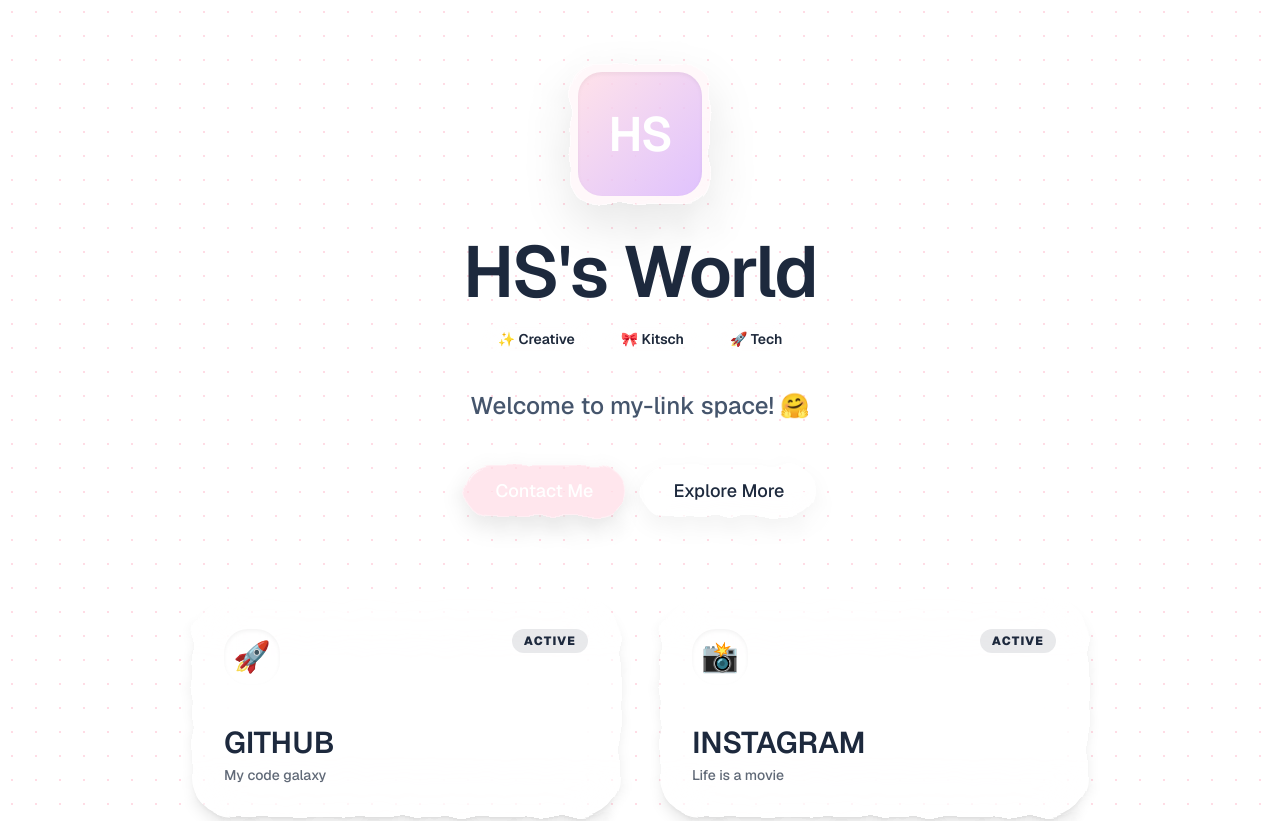
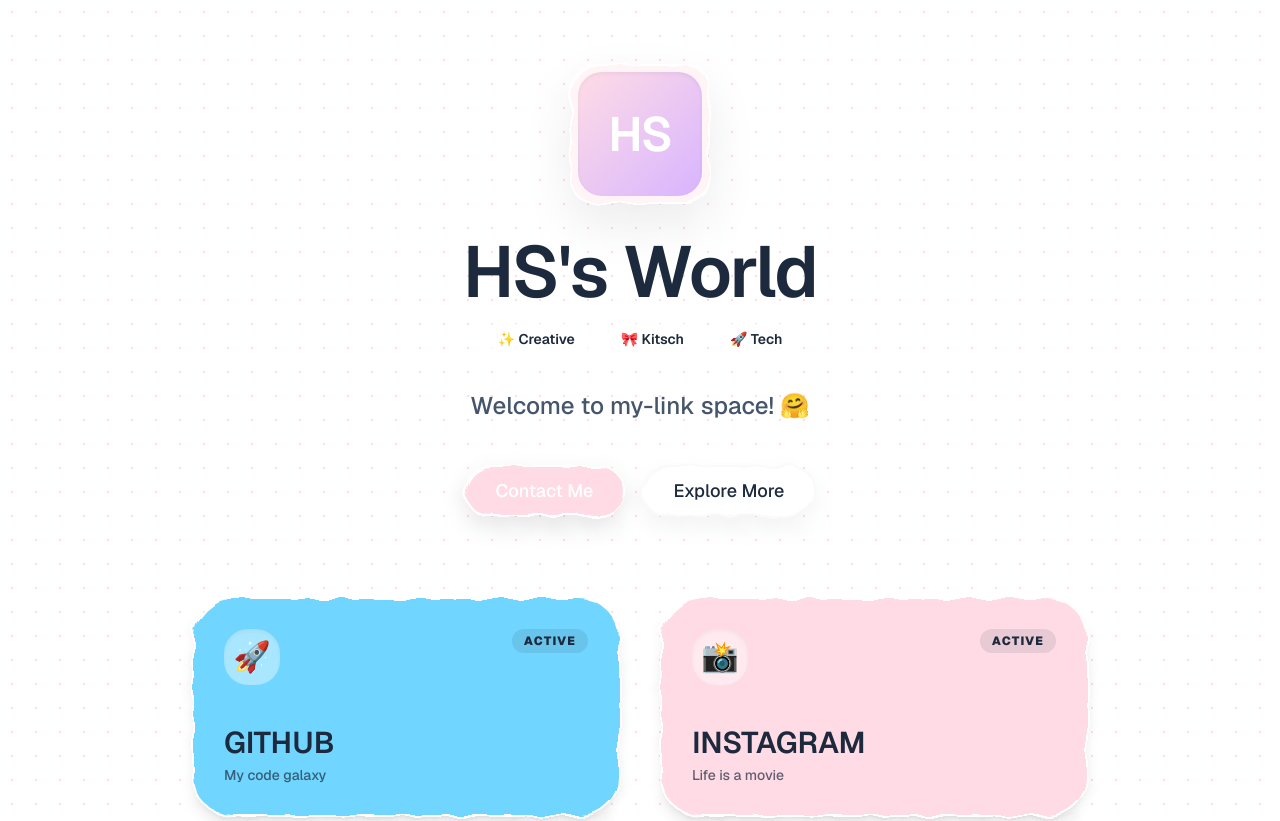
Before and after one commit to KimHaeSeul/my-link, a Next.js app in the folder my-profile/: page / in a window 1280 px wide. Shown: the top 821 px of the page. Built offline with nearby package versions, Linux system fonts and the light colour scheme.

Commit message:
style: 글래스모피즘 제거 및 아주 연한 솔리드 파스텔 톤 적용

```diff
--- a/my-profile/app/globals.css
+++ b/my-profile/app/globals.css
@@ -81,14 +81,13 @@
   }
 
   .cloud-card {
-    @apply relative bg-white/40 backdrop-blur-xl transition-all duration-300 rounded-[40px] border border-white/50;
+    @apply relative bg-white transition-all duration-300 rounded-[40px] border-2 border-slate-50;
     box-shadow:
-      0 20px 40px rgba(0, 0, 0, 0.05),
-      inset 0 10px 20px rgba(255, 255, 255, 0.5);
+      0 20px 40px rgba(0, 0, 0, 0.05);
   }
 
   .cloud-card:hover {
-    @apply scale-[1.02] bg-white/50;
+    @apply scale-[1.02];
     box-shadow:
       0 30px 60px rgba(0, 0, 0, 0.08);
   }
--- a/my-profile/app/page.tsx
+++ b/my-profile/app/page.tsx
@@ -30,11 +30,11 @@
             <div className="w-[140px] h-[140px] relative blob-shape">
               {/* Glassy Wavy Background Layer */}
               <div
-                className="absolute inset-0 bg-bubblegum-pink/20 backdrop-blur-xl shadow-[0_20px_50px_rgba(0,0,0,0.1)] blob-shape border border-white/50"
+                className="absolute inset-0 bg-[#FFF5F7] shadow-[0_20px_50px_rgba(0,0,0,0.08)] blob-shape border-2 border-white"
                 style={{ filter: "url(#wavy-edge)" }}
               />
               {/* Content Layer (Legible) */}
-              <div className="absolute inset-2 blob-shape bg-gradient-to-br from-bubblegum-pink/80 to-lavender-dream/80 flex items-center justify-center text-white text-5xl font-semibold tracking-tight shadow-inner">
+              <div className="absolute inset-2 blob-shape bg-gradient-to-br from-bubblegum-pink to-lavender-dream flex items-center justify-center text-white text-5xl font-semibold tracking-tight shadow-inner">
                 HS
               </div>
             </div>
@@ -57,14 +57,14 @@
           <div className="flex gap-4">
             <button className="relative px-8 py-3 group">
               <div
-                className="absolute inset-0 bg-bubblegum-pink/70 backdrop-blur-md rounded-full shadow-[0_10px_25px_rgba(0,0,0,0.1)] border border-white/30 transition-all group-hover:bg-bubblegum-pink/80 group-hover:shadow-[0_15px_30px_rgba(0,0,0,0.15)]"
+                className="absolute inset-0 bg-bubblegum-pink rounded-full shadow-[0_10px_25px_rgba(0,0,0,0.1)] border-2 border-white transition-all group-hover:shadow-[0_15px_30px_rgba(0,0,0,0.15)]"
                 style={{ filter: "url(#wavy-edge)" }}
               />
               <span className="relative text-white text-lg font-medium">Contact Me</span>
             </button>
             <button className="relative px-8 py-3 group">
               <div
-                className="absolute inset-0 bg-white/30 backdrop-blur-md border border-white/50 rounded-full shadow-[0_10px_25px_rgba(0,0,0,0.05)] transition-all group-hover:bg-white/40 group-hover:shadow-[0_15px_30px_rgba(0,0,0,0.1)]"
+                className="absolute inset-0 bg-white border-2 border-slate-50 rounded-full shadow-[0_10px_25px_rgba(0,0,0,0.05)] transition-all group-hover:shadow-[0_15px_30px_rgba(0,0,0,0.1)]"
                 style={{ filter: "url(#wavy-edge)" }}
               />
               <span className="relative text-slate-800 text-lg font-medium">Explore More</span>
@@ -81,9 +81,9 @@
               rel="noopener noreferrer"
               className="relative group min-h-[220px]"
             >
-              {/* Tinted Glassy Wavy Background Layer */}
+              {/* Solid Light Pastel Background Layer */}
               <div
-                className={`absolute inset-0 ${link.color}/40 backdrop-blur-xl shadow-lg rounded-[40px] border border-white/40`}
+                className={`absolute inset-0 ${link.color} brightness-[1.05] saturate-[0.8] shadow-lg rounded-[40px] border-2 border-white`}
                 style={{ filter: "url(#wavy-edge)" }}
               />
 
```
